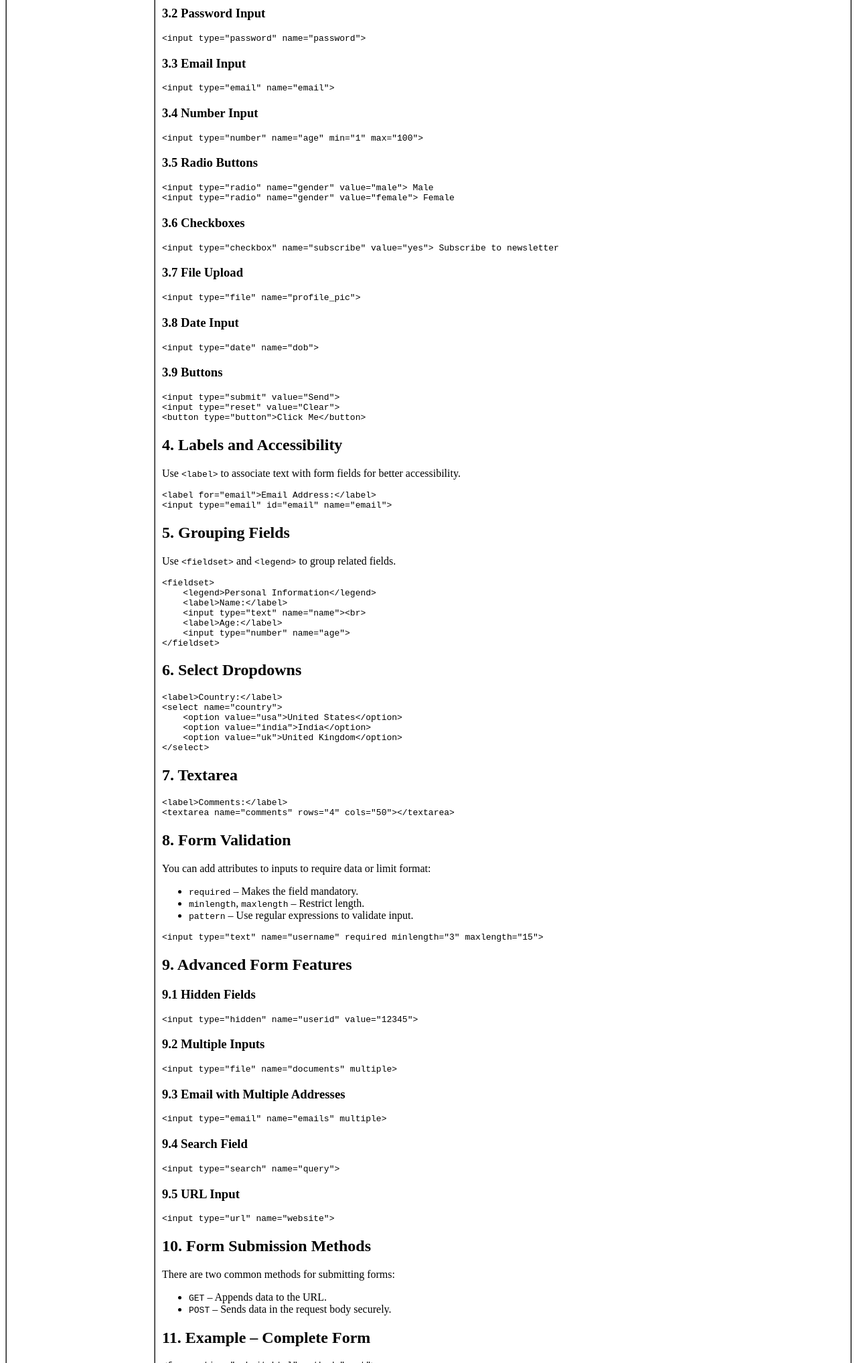
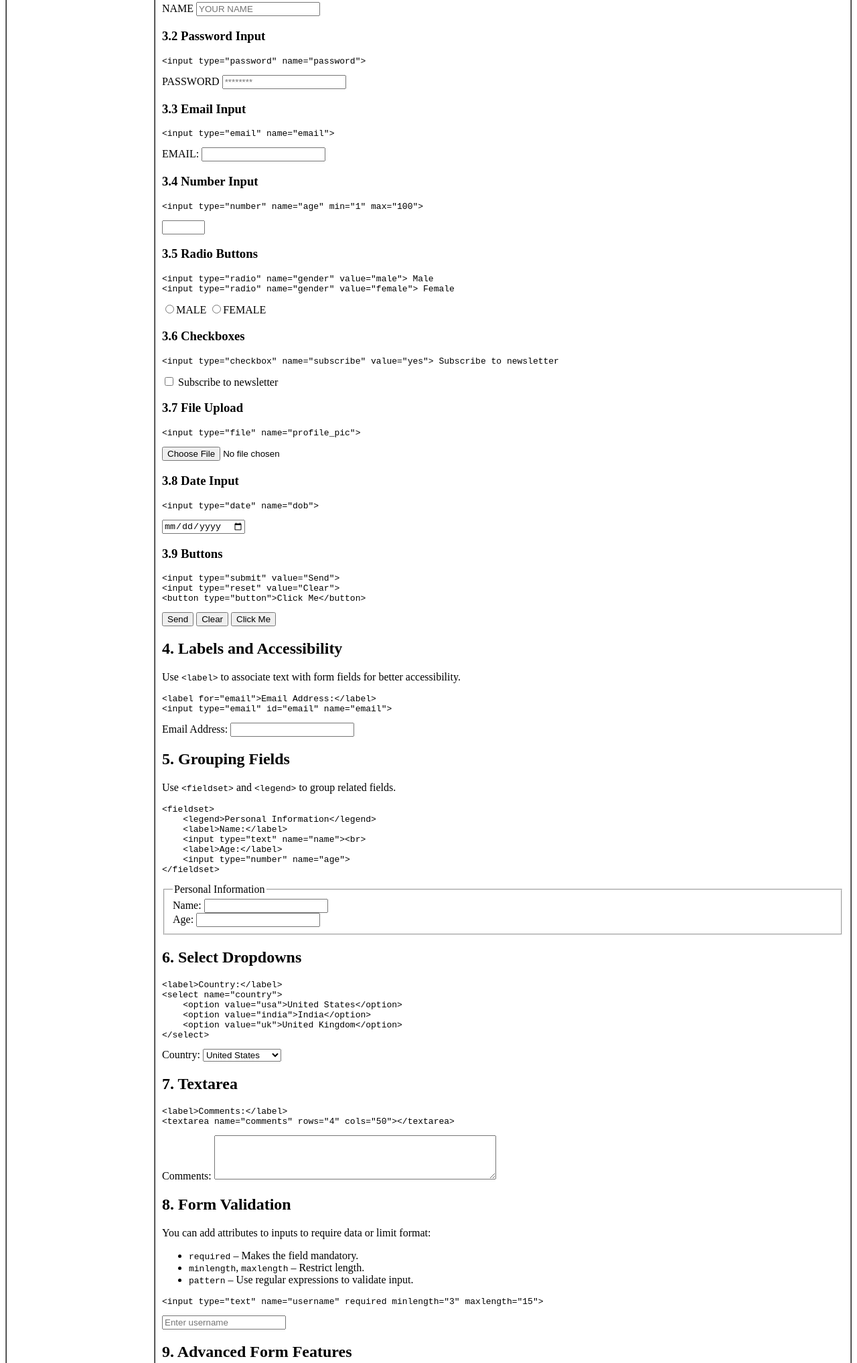
Before and after one commit to Aditya05-F/HTML_LEARNER_WEBSITE, a plain HTML site: page topic4.html in a window 1280 px wide. Shown: the part 1185-3220 px from the top of the page at 67% size. Drawn offline with Linux system fonts and the light colour scheme.

Commit message:
Added Examples Of Forms

```diff
--- a/topic4.html
+++ b/topic4.html
@@ -70,38 +70,56 @@
 
                 <h3>3.1 Text Input</h3>
                 <pre>&lt;input type="text" name="firstname"&gt;</pre>
+                NAME
+                <input type="text" name="firstname" placeholder="YOUR NAME">
 
                 <h3>3.2 Password Input</h3>
                 <pre>&lt;input type="password" name="password"&gt;</pre>
+                PASSWORD
+                <input type="password" name="password" placeholder="********">
 
                 <h3>3.3 Email Input</h3>
                 <pre>&lt;input type="email" name="email"&gt;</pre>
+                EMAIL:
+                <input type="email" name="email">
 
                 <h3>3.4 Number Input</h3>
                 <pre>&lt;input type="number" name="age" min="1" max="100"&gt;</pre>
-
+                <input type="number" name="age" min="1" max="100">
                 <h3>3.5 Radio Buttons</h3>
                 <pre>&lt;input type="radio" name="gender" value="male"&gt; Male
 &lt;input type="radio" name="gender" value="female"&gt; Female</pre>
+                <input type="radio" name="gender" value="male">MALE
+                <input type="radio" name="gender" value="female">FEMALE
 
                 <h3>3.6 Checkboxes</h3>
                 <pre>&lt;input type="checkbox" name="subscribe" value="yes"&gt; Subscribe to newsletter</pre>
+                <input type="checkbox" name="subscribe" value="yes"> Subscribe to newsletter
 
                 <h3>3.7 File Upload</h3>
                 <pre>&lt;input type="file" name="profile_pic"&gt;</pre>
+                <input type="file" name="profile_pic">
 
                 <h3>3.8 Date Input</h3>
                 <pre>&lt;input type="date" name="dob"&gt;</pre>
+                <input type="date" name="dob">
 
                 <h3>3.9 Buttons</h3>
                 <pre>&lt;input type="submit" value="Send"&gt;
 &lt;input type="reset" value="Clear"&gt;
 &lt;button type="button"&gt;Click Me&lt;/button&gt;</pre>
+                <form>
+                    <input type="submit" value="Send">
+                    <input type="reset" value="Clear">
+                    <button type="button">Click Me</button>
+                </form>
 
                 <h2>4. Labels and Accessibility</h2>
                 <p>Use <code>&lt;label&gt;</code> to associate text with form fields for better accessibility.</p>
                 <pre>&lt;label for="email"&gt;Email Address:&lt;/label&gt;
 &lt;input type="email" id="email" name="email"&gt;</pre>
+                <label for="email">Email Address:</label>
+                <input type="email" id="email" name="email">
 
                 <h2>5. Grouping Fields</h2>
                 <p>Use <code>&lt;fieldset&gt;</code> and <code>&lt;legend&gt;</code> to group related fields.</p>
@@ -112,6 +130,13 @@
     &lt;label&gt;Age:&lt;/label&gt;
     &lt;input type="number" name="age"&gt;
 &lt;/fieldset&gt;</pre>
+                <fieldset>
+                    <legend>Personal Information</legend>
+                    <label>Name:</label>
+                    <input type="text" name="name"><br>
+                    <label>Age:</label>
+                    <input type="number" name="age">
+                </fieldset>
 
                 <h2>6. Select Dropdowns</h2>
                 <pre>&lt;label&gt;Country:&lt;/label&gt;
@@ -120,10 +145,18 @@
     &lt;option value="india"&gt;India&lt;/option&gt;
     &lt;option value="uk"&gt;United Kingdom&lt;/option&gt;
 &lt;/select&gt;</pre>
+                <label>Country:</label>
+                <select name="country">
+                    <option value="usa">United States</option>
+                    <option value="india">India</option>
+                    <option value="uk">United Kingdom</option>
+                </select>
 
                 <h2>7. Textarea</h2>
                 <pre>&lt;label&gt;Comments:&lt;/label&gt;
 &lt;textarea name="comments" rows="4" cols="50"&gt;&lt;/textarea&gt;</pre>
+                <label>Comments:</label>
+                <textarea name="comments" rows="4" cols="50"></textarea>
 
                 <h2>8. Form Validation</h2>
                 <p>You can add attributes to inputs to require data or limit format:</p>
@@ -133,23 +166,33 @@
                     <li><code>pattern</code> – Use regular expressions to validate input.</li>
                 </ul>
                 <pre>&lt;input type="text" name="username" required minlength="3" maxlength="15"&gt;</pre>
+                <input type="text" name="username" required minlength="3" maxlength="15" placeholder="Enter username">
 
                 <h2>9. Advanced Form Features</h2>
 
                 <h3>9.1 Hidden Fields</h3>
                 <pre>&lt;input type="hidden" name="userid" value="12345"&gt;</pre>
+                <!-- Hidden field doesn't show in form -->
+                <form>
+                    <input type="hidden" name="userid" value="12345">
+                    <p>(Hidden field is not visible)</p>
+                </form>
 
                 <h3>9.2 Multiple Inputs</h3>
                 <pre>&lt;input type="file" name="documents" multiple&gt;</pre>
+                <input type="file" name="documents" multiple>
 
                 <h3>9.3 Email with Multiple Addresses</h3>
                 <pre>&lt;input type="email" name="emails" multiple&gt;</pre>
+                <input type="email" name="emails" multiple placeholder="Enter multiple emails">
 
                 <h3>9.4 Search Field</h3>
                 <pre>&lt;input type="search" name="query"&gt;</pre>
+                <input type="search" name="query" placeholder="Search...">
 
                 <h3>9.5 URL Input</h3>
                 <pre>&lt;input type="url" name="website"&gt;</pre>
+                <input type="url" name="website" placeholder="https://example.com">
 
                 <h2>10. Form Submission Methods</h2>
                 <p>There are two common methods for submitting forms:</p>
@@ -193,6 +236,40 @@
         &lt;input type="reset" value="Clear"&gt;
     &lt;/fieldset&gt;
 &lt;/form&gt;</pre>
+                <form action="submit.html" method="post">
+                    <fieldset>
+                        <legend>User Information</legend>
+                        <label for="name">Name:</label>
+                        <input type="text" id="name" name="name" required><br>
+
+                        <label for="email">Email:</label>
+                        <input type="email" id="email" name="email" required><br>
+
+                        <label for="dob">Date of Birth:</label>
+                        <input type="date" id="dob" name="dob"><br>
+
+                        <label>Gender:</label>
+                        <input type="radio" name="gender" value="male"> Male
+                        <input type="radio" name="gender" value="female"> Female<br>
+
+                        <label>Hobbies:</label>
+                        <input type="checkbox" name="hobby" value="reading"> Reading
+                        <input type="checkbox" name="hobby" value="sports"> Sports<br>
+
+                        <label for="country">Country:</label>
+                        <select id="country" name="country">
+                            <option value="usa">USA</option>
+                            <option value="india">India</option>
+                            <option value="uk">UK</option>
+                        </select><br>
+
+                        <label for="comments">Comments:</label><br>
+                        <textarea id="comments" name="comments" rows="4" cols="40"></textarea><br>
+
+                        <input type="submit" value="Submit">
+                        <input type="reset" value="Clear">
+                    </fieldset>
+                </form>
 
                 <h2>12. Summary</h2>
                 <ul>
```
